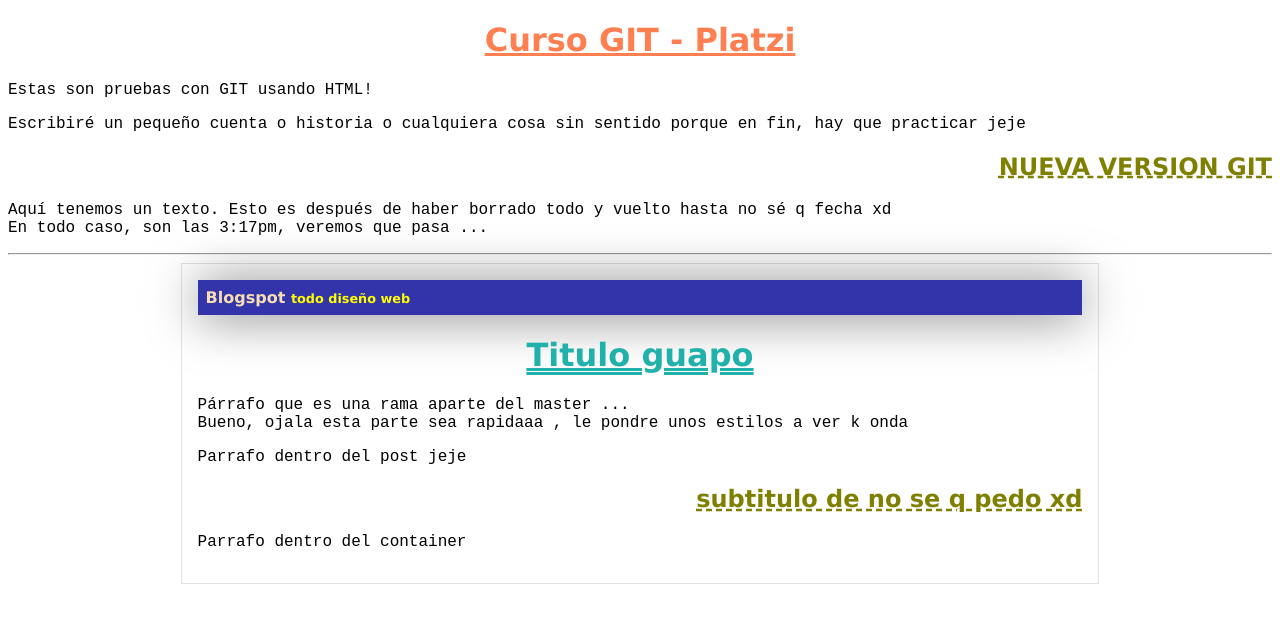
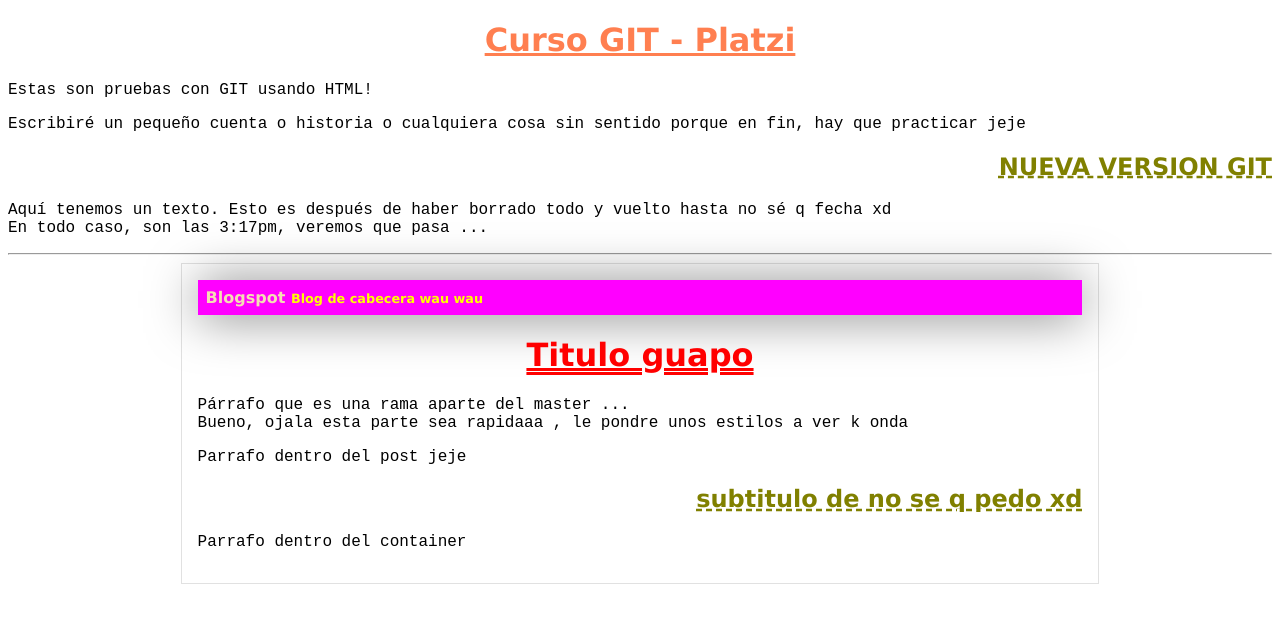
Before and after one commit to rc568/blogMaster, a plain HTML site: page index.html in a window 1280 px wide. Drawn offline with Linux system fonts and the light colour scheme.

Commit message:
nombre de cab y colores

```diff
--- a/CSS/styles.css
+++ b/CSS/styles.css
@@ -33,14 +33,14 @@
 }
 
 #container h1{
-    color: lightseagreen;
+    color: red;
     text-align: center;
     text-decoration: underline double;
     font-family: Verdana, Geneva, Tahoma, sans-serif;
 }
 
 #cabecera {
-    background: #33a;
+    background: magenta;
     box-shadow: 0px 2px 50px 0px rgba(0, 0, 0, 0.5);
     color: wheat;
     font-weight: bold;
--- a/index.html
+++ b/index.html
@@ -24,7 +24,7 @@
     <div id="container">
         <div id="post">
             <div id="cabecera">
-                Blogspot <span id="tagline">todo diseño web</span>
+                Blogspot <span id="tagline">Blog de cabecera wau wau</span>
             </div>
             <h1>
                 Titulo guapo
```
